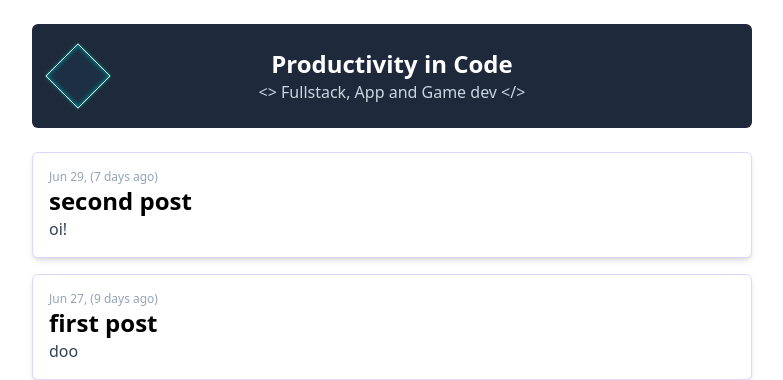
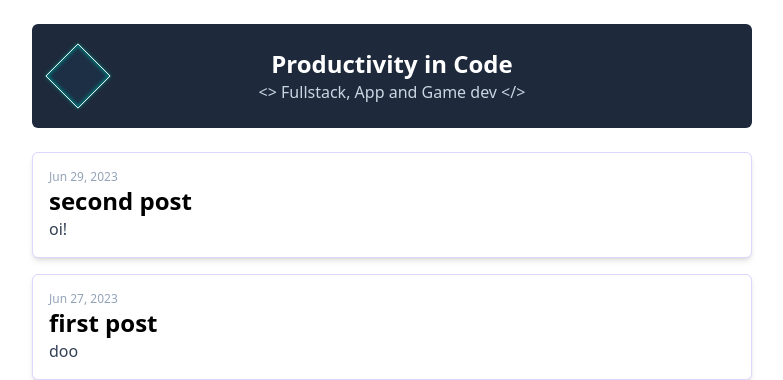
Before and after one commit to Johan-Melin/jm-blog, a Next.js app: page / in a window 1280 px wide. Shown: the top 380 px of the page, without its empty margins (248-1031 px from the left). Built offline with nearby package versions, Linux system fonts and the light colour scheme.

Commit message:
update date display

```diff
--- a/components/PostPreview.tsx
+++ b/components/PostPreview.tsx
@@ -1,14 +1,14 @@
 import Link from "next/link";
 import { PostMetadata } from "./PostMetadata";
 
-const calculateDaysDiff = (dateString: string): number => {
+/*const calculateDaysDiff = (dateString: string): number => {
   const date: Date = new Date(dateString);
   const currentDate: Date = new Date();
 
   return Math.ceil(
     Math.abs(currentDate.getTime() - date.getTime()) / (1000 * 3600 * 24)
   );
-};
+};*/
 
 const PostPreview = (props: PostMetadata) => {
   return (
@@ -17,11 +17,10 @@ const PostPreview = (props: PostMetadata) => {
         <p className="text-xs text-slate-400">
           {new Date(Date.parse(props.date)).toLocaleDateString("en-US", {
             //weekday: "long",
-            //year: "numeric",
+            year: "numeric",
             month: "short",
             day: "numeric",
           })}
-          , ({calculateDaysDiff(props.date)} days ago)
         </p>
         <h2 className="text-2xl font-bold hover:text-violet-600">
           {props.title}
```
